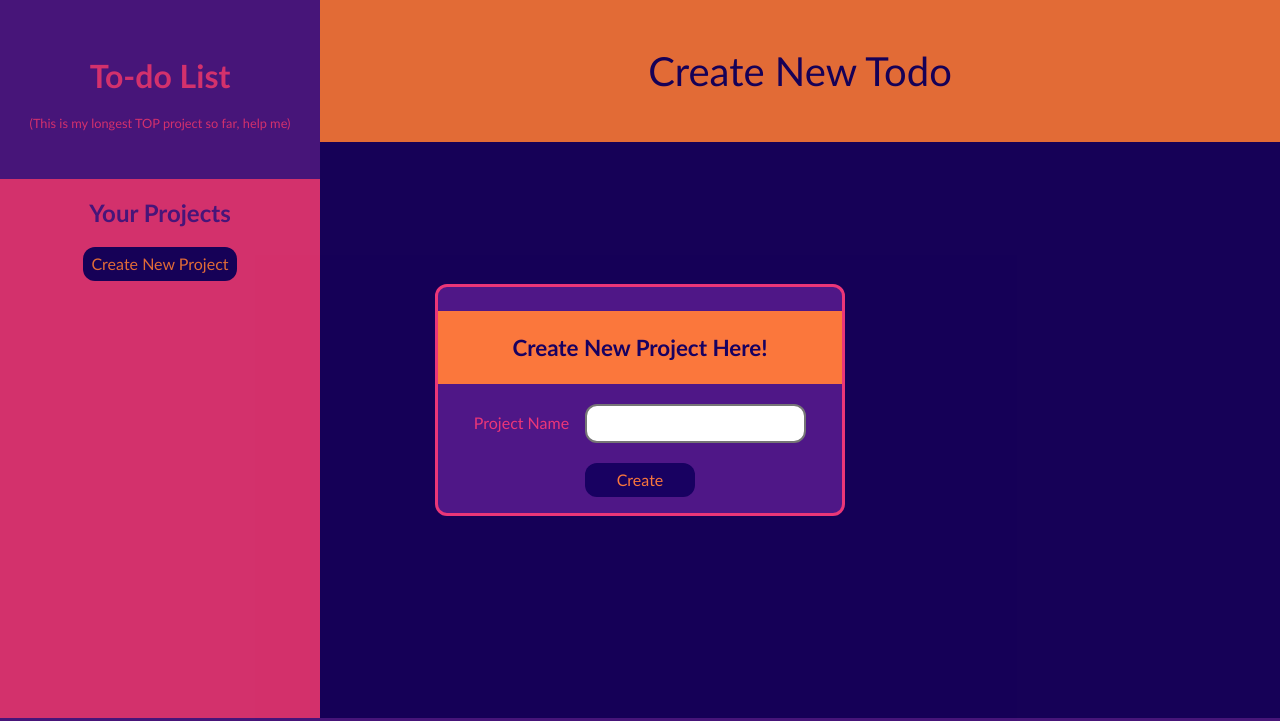
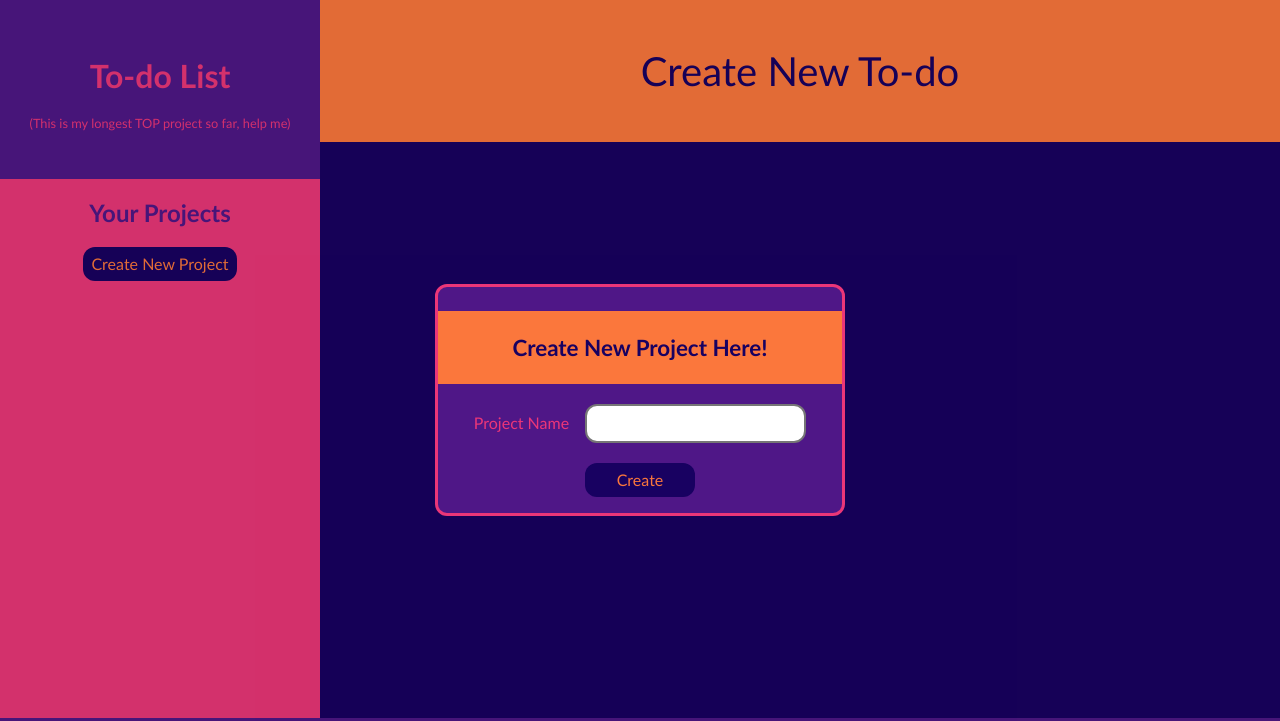
Before and after one commit to rtamb0/todo-list, a website built with webpack: page src/index.html in a window 1280 px wide. Shown: the top 721 px of the page. Built offline with nearby package versions, Linux system fonts and the light colour scheme.

Commit message:
Fix todo to to-do

```diff
--- a/src/index.html
+++ b/src/index.html
@@ -30,7 +30,7 @@
     </aside>
     <section>
         <div class="project">
-            <button id="makeTodo">Create New Todo</button>
+            <button id="makeTodo">Create New To-do</button>
             <dialog id="createTodo">
                 <button id="cancelTodo"></button>
                 <h3>Create your to-do here!</h3>
```
